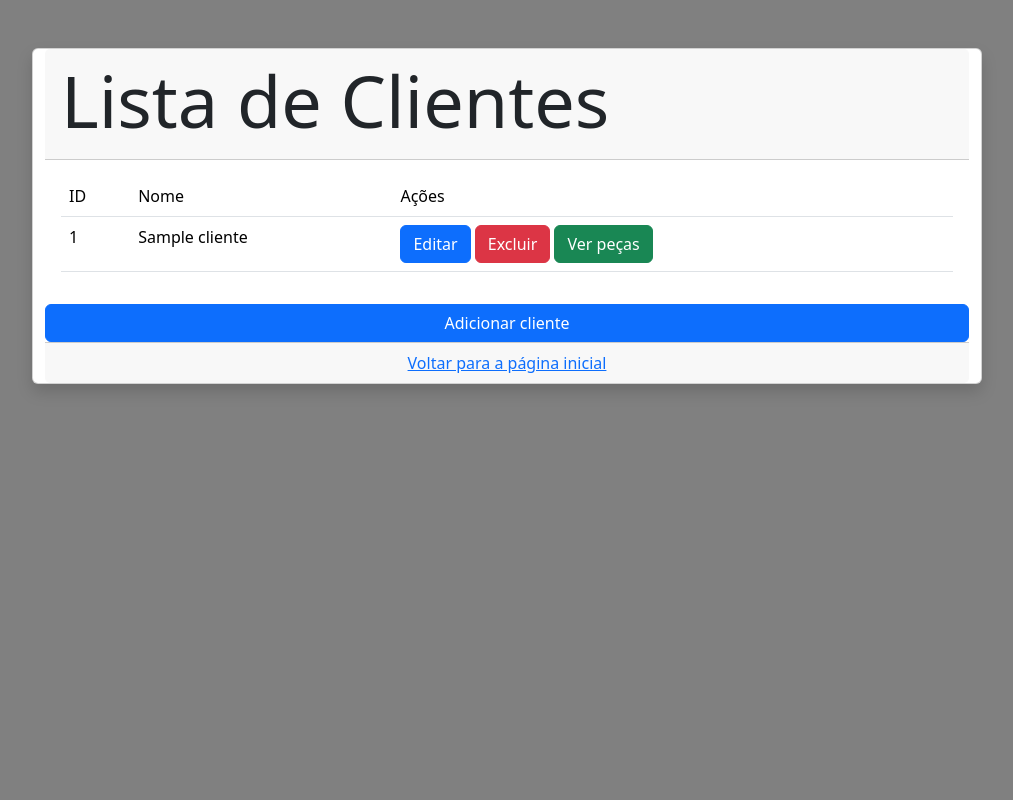
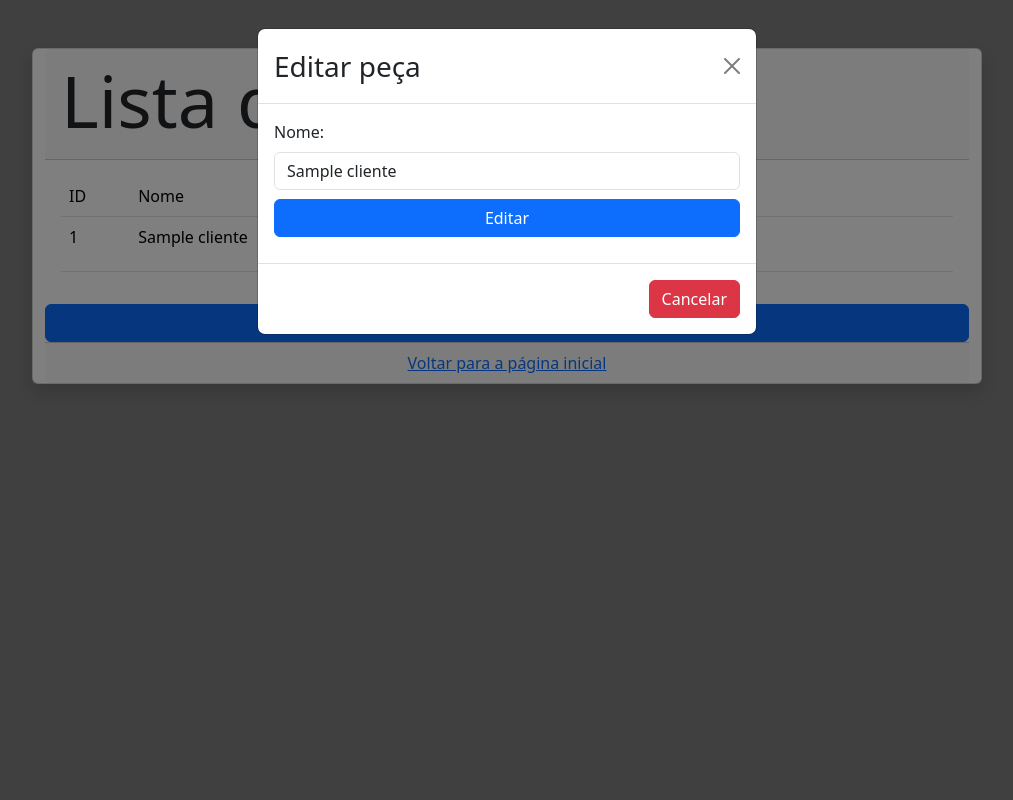
Before and after one commit to MatheusKudlake/ProjetoTorneart, a PHP site: page /cliente?editar=1 in a window 1280 px wide. Shown: the whole page, without its empty margins (133-1146 px from the left). Run offline with PHP 8.4, Linux system fonts and the light colour scheme; tables that the repository leaves empty or names only in its code hold one stand-in row (values such as "Sample post").

Commit message:
⭐ feat: abrir modal para edição de cliente

```diff
--- a/controller/ClienteController.php
+++ b/controller/ClienteController.php
@@ -11,9 +11,25 @@ class ClienteController
         return true;
     }
 
-    public function listarClientes(){
+    public function listarClientes()
+    {
         $clienteDAO = new ClienteDAO();
         $listaClientes = $clienteDAO->get();
+        $clienteEditar = null;
+        if (isset($_GET["editar"])) {
+            $clienteEditar = $clienteDAO->getPorId($_GET["editar"]);
+        }
         require 'view/listaclientes.php';
     }
+
+    public function buscarCliente($id)
+    {
+        $clienteDAO = new ClienteDAO();
+        $cliente = $clienteDAO->getPorId($id);
+        if ($cliente) {
+            return $cliente;
+        }
+        echo "Cliente não encontrado!";
+        return;
+    }
 }
--- a/view/listaclientes.php
+++ b/view/listaclientes.php
@@ -13,12 +13,13 @@
     body {
         background-color: grey;
     }
-    .form-group{
+
+    .form-group {
         margin-bottom: 2%;
     }
 </style>
 
-<div id="modalForm" class="modal fade">
+<div id="modalCadastro" class="modal fade">
     <div class="modal-dialog">
         <div class="modal-content">
             <div class="modal-header">
@@ -32,7 +33,7 @@
                         <input type="text" id="nome" name="nome" class="form-control" />
                     </div>
                     <div class="form-group">
-                        <button type="submit" class="col-12 btn btn-primary" name="cadastrar">
+                        <button type="submit" class="col-12 btn btn-primary">
                             Cadastrar
                         </button>
                     </div>
@@ -44,6 +45,35 @@
         </div>
     </div>
 </div>
+
+<?php if (isset($_GET["editar"])): ?>
+    <div id="modalEditar" class="modal fade">
+        <div class="modal-dialog">
+            <div class="modal-content">
+                <div class="modal-header">
+                    <h3 class="modal-title">Editar peça</h3>
+                    <button type="button" class="btn btn-close" data-bs-dismiss="modal"></button>
+                </div>
+                <div class="modal-body">
+                    <form action="cliente" method="post" class="card-body">
+                        <div class="form-group">
+                            <label for="nome" class="form-label">Nome:</label>
+                            <input type="text" id="nome" name="nome" class="form-control" value="<?= $clienteEditar->getNome() ?>" />
+                        </div>
+                        <div class="form-group">
+                            <button type="submit" class="col-12 btn btn-primary">
+                                Editar
+                            </button>
+                        </div>
+                    </form>
+                </div>
+                <div class="modal-footer">
+                    <button type="button" class="btn btn-danger" data-bs-dismiss="modal">Cancelar</button>
+                </div>
+            </div>
+        </div>
+    </div>
+<?php endif; ?>
 
 <body>
     <div class="container">
@@ -67,7 +97,7 @@
                                     <td scope="row"> <?= $cliente->getId() ?></td>
                                     <td> <?= $cliente->getNome() ?></td>
                                     <td>
-                                        <a href="cliente/<?= $cliente->getId() ?>" class="btn btn-primary">Editar</a>
+                                        <a href="cliente?editar=<?= $cliente->getId() ?>" class="btn btn-primary">Editar</a>
                                         <a href="#" class="btn btn-danger">Excluir</a>
                                         <a href="cliente/<?= $cliente->getId() ?>/pecas" class="btn btn-success">Ver peças</a>
                                     </td>
@@ -76,7 +106,7 @@
                         </tbody>
                     </table>
                 </div>
-                <button type="button" class="btn btn-primary col-12" onclick="abrirModal()">Adicionar cliente</button>
+                <button type="button" class="btn btn-primary col-12" onclick='abrirModal("modalCadastro")'>Adicionar cliente</button>
                 <div class="card-footer text-center">
                     <a href="" onclick="history.back()">Voltar para a página inicial</a>
                 </div>
@@ -86,10 +116,14 @@
 </body>
 <script src="/ProjetoTorneart/assets/bootstrap-5.3.6-dist/js/bootstrap.min.js"></script>
 <script>
-    function abrirModal() {
-        const modal = new bootstrap.Modal(document.getElementById("modalForm"));
+    function abrirModal(idModal) {
+        const modal = new bootstrap.Modal(document.getElementById(idModal));
         modal.show();
     }
+
+    <?php if (isset($_GET["editar"])): ?>
+        abrirModal("modalEditar");
+    <?php endif; ?>
 </script>
 
 </html>
```
